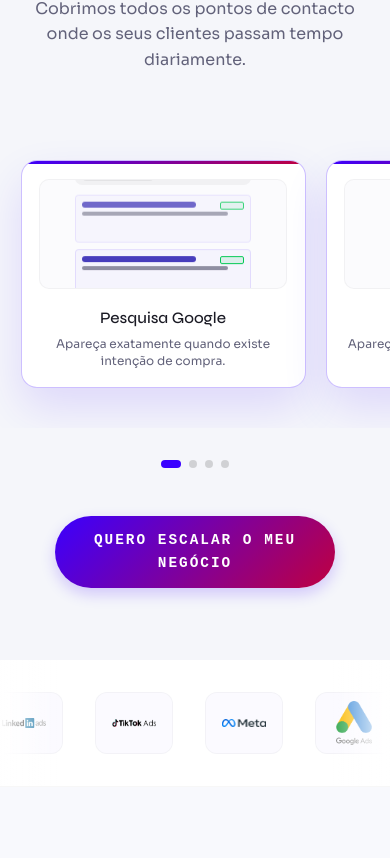
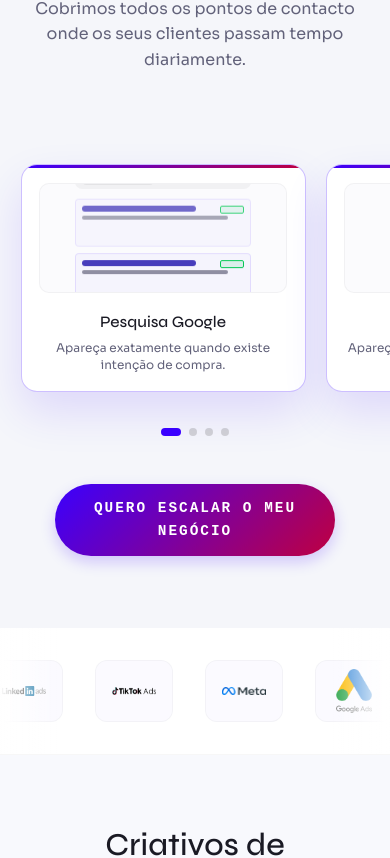
Before and after one commit to CarlosB02/enimble-next, a Next.js app: page /ads in a window 390 px wide. Shown: the part 1010-1868 px from the top of the page. Built offline with nearby package versions, Linux system fonts and the light colour scheme.

Commit message:
cards fix todo o site

```diff
--- a/app/ads/Ads.css
+++ b/app/ads/Ads.css
@@ -2872,12 +2872,11 @@ body.ads-body .header.header-scrolled .main-nav a:hover {
         flex-wrap: nowrap !important;
         justify-content: flex-start !important;
         overflow-x: auto !important;
-        overflow-y: hidden !important;
         scroll-snap-type: x mandatory !important;
         scrollbar-width: none !important;
         -ms-overflow-style: none !important;
         gap: 1.25rem !important;
-        padding: 2rem calc(50% - min(142.5px, 40vw)) !important;
+        padding: 2.25rem calc(50% - min(142.5px, 40vw)) 5.5rem !important;
         margin-left: -2rem !important;
         margin-right: -2rem !important;
     }
@@ -2943,8 +2942,11 @@ body.ads-body .header.header-scrolled .main-nav a:hover {
         justify-content: center;
         align-items: center;
         gap: 8px;
-        margin-top: 1.5rem;
-        margin-bottom: 1rem;
+        margin-top: -3.75rem !important;
+        margin-bottom: 0.5rem;
+        position: relative;
+        z-index: 5;
+        pointer-events: auto;
     }
 
     .carousel-dot {
--- a/app/branding/Branding.css
+++ b/app/branding/Branding.css
@@ -1242,12 +1242,11 @@ body.brand-body .main-nav a {
         flex-wrap: nowrap !important;
         justify-content: flex-start !important;
         overflow-x: auto !important;
-        overflow-y: hidden !important;
         scroll-snap-type: x mandatory !important;
         scrollbar-width: none !important;
         -ms-overflow-style: none !important;
         gap: 1.25rem !important;
-        padding: 2rem calc(50% - min(142.5px, 40vw)) !important;
+        padding: 2.25rem calc(50% - min(142.5px, 40vw)) 5.5rem !important;
         margin-left: -2rem !important;
         margin-right: -2rem !important;
     }
@@ -1313,14 +1312,13 @@ body.brand-body .main-nav a {
         flex-wrap: nowrap !important;
         justify-content: flex-start !important;
         overflow-x: auto !important;
-        overflow-y: hidden !important;
         scroll-snap-type: x mandatory !important;
         scrollbar-width: none !important;
         -ms-overflow-style: none !important;
         gap: 1.25rem !important;
-        padding: 0.5rem 1.8rem 1.5rem 1.8rem !important;
-        margin-left: -1.8rem !important;
-        margin-right: -1.8rem !important;
+        padding: 2.25rem calc(50% - min(142.5px, 40vw)) 5.5rem !important;
+        margin-left: -2rem !important;
+        margin-right: -2rem !important;
     }
 
     .service-items-grid::-webkit-scrollbar {
@@ -1328,7 +1326,8 @@ body.brand-body .main-nav a {
     }
 
     .service-items-grid > .service-item-card {
-        flex: 0 0 85% !important;
+        flex: 0 0 285px !important;
+        max-width: 80vw !important;
         scroll-snap-align: center !important;
         margin-bottom: 0 !important;
         white-space: normal !important;
@@ -1341,8 +1340,11 @@ body.brand-body .main-nav a {
         justify-content: center;
         align-items: center;
         gap: 8px;
-        margin-top: 1.5rem;
-        margin-bottom: 1rem;
+        margin-top: -3.75rem !important;
+        margin-bottom: 0.5rem;
+        position: relative;
+        z-index: 5;
+        pointer-events: auto;
     }
 
     .carousel-dot {
--- a/app/ecommerce/Ecommerce.css
+++ b/app/ecommerce/Ecommerce.css
@@ -1105,12 +1105,11 @@ body.shop-body .nav-open .hamburger {
         flex-wrap: nowrap !important;
         justify-content: flex-start !important;
         overflow-x: auto !important;
-        overflow-y: hidden !important;
         scroll-snap-type: x mandatory !important;
         scrollbar-width: none !important;
         -ms-overflow-style: none !important;
         gap: 1.25rem !important;
-        padding: 2rem calc(50% - min(142.5px, 40vw)) !important;
+        padding: 2.25rem calc(50% - min(142.5px, 40vw)) 5.5rem !important;
         margin-left: -2rem !important;
         margin-right: -2rem !important;
     }
@@ -1189,8 +1188,11 @@ body.shop-body .nav-open .hamburger {
         justify-content: center;
         align-items: center;
         gap: 0.5rem;
-        margin-top: 1.5rem;
-        margin-bottom: 1rem;
+        margin-top: -3.75rem !important;
+        margin-bottom: 0.5rem;
+        position: relative;
+        z-index: 5;
+        pointer-events: auto;
     }
 
     .carousel-dot {
--- a/app/formacao/Formacao.css
+++ b/app/formacao/Formacao.css
@@ -1094,12 +1094,11 @@ details[open] .arrow-icon {
         flex-wrap: nowrap !important;
         justify-content: flex-start !important;
         overflow-x: auto !important;
-        overflow-y: hidden !important;
         scroll-snap-type: x mandatory !important;
         scrollbar-width: none !important;
         -ms-overflow-style: none !important;
         gap: 1.25rem !important;
-        padding: 2rem calc(50% - min(142.5px, 40vw)) !important;
+        padding: 2.25rem calc(50% - min(142.5px, 40vw)) 5.5rem !important;
         margin-left: -2rem !important;
         margin-right: -2rem !important;
     }
@@ -1151,8 +1150,11 @@ details[open] .arrow-icon {
         justify-content: center;
         align-items: center;
         gap: 8px;
-        margin-top: 1.5rem;
-        margin-bottom: 1rem;
+        margin-top: -3.75rem !important;
+        margin-bottom: 0.5rem;
+        position: relative;
+        z-index: 5;
+        pointer-events: auto;
     }
 
     .carousel-dot {
--- a/app/redes-sociais/RedesSociais.css
+++ b/app/redes-sociais/RedesSociais.css
@@ -470,12 +470,11 @@
         flex-direction: row !important;
         flex-wrap: nowrap !important;
         overflow-x: auto !important;
-        overflow-y: hidden !important;
         scroll-snap-type: x mandatory !important;
         scrollbar-width: none !important;
         -ms-overflow-style: none !important;
         gap: 1.25rem !important;
-        padding: 2rem calc(50% - min(142.5px, 40vw)) !important;
+        padding: 2.25rem calc(50% - min(142.5px, 40vw)) 5.5rem !important;
         margin-left: -2rem !important;
         margin-right: -2rem !important;
     }
@@ -518,8 +517,11 @@
         justify-content: center;
         align-items: center;
         gap: 0.5rem;
-        margin-top: 1.5rem;
-        margin-bottom: 1rem;
+        margin-top: -3.75rem !important;
+        margin-bottom: 0.5rem;
+        position: relative;
+        z-index: 5;
+        pointer-events: auto;
     }
 
     .carousel-dot {
--- a/app/website-design/WebsiteDesign.css
+++ b/app/website-design/WebsiteDesign.css
@@ -1457,12 +1457,11 @@
         flex-direction: row !important;
         flex-wrap: nowrap !important;
         overflow-x: auto !important;
-        overflow-y: hidden !important;
         scroll-snap-type: x mandatory !important;
         scrollbar-width: none !important; /* Firefox */
         -ms-overflow-style: none !important; /* IE */
         gap: 1.25rem !important;
-        padding: 2rem calc(50% - min(142.5px, 40vw)) !important;
+        padding: 2.25rem calc(50% - min(142.5px, 40vw)) 5.5rem !important;
         margin-left: -2rem !important;
         margin-right: -2rem !important;
     }
@@ -1562,8 +1561,11 @@
         justify-content: center;
         align-items: center;
         gap: 0.5rem;
-        margin-top: 1.5rem;
-        margin-bottom: 1rem;
+        margin-top: -3.75rem !important;
+        margin-bottom: 0.5rem;
+        position: relative;
+        z-index: 5;
+        pointer-events: auto;
     }
 
     .carousel-dot {
```
